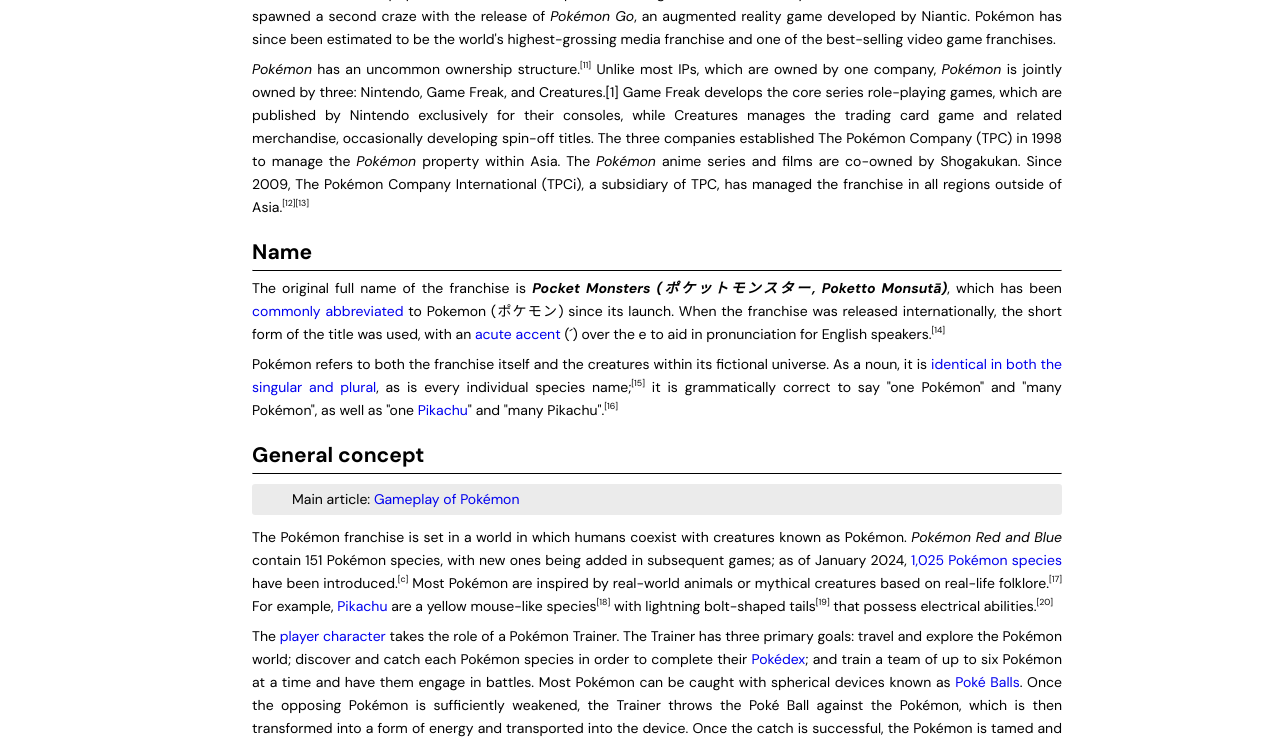
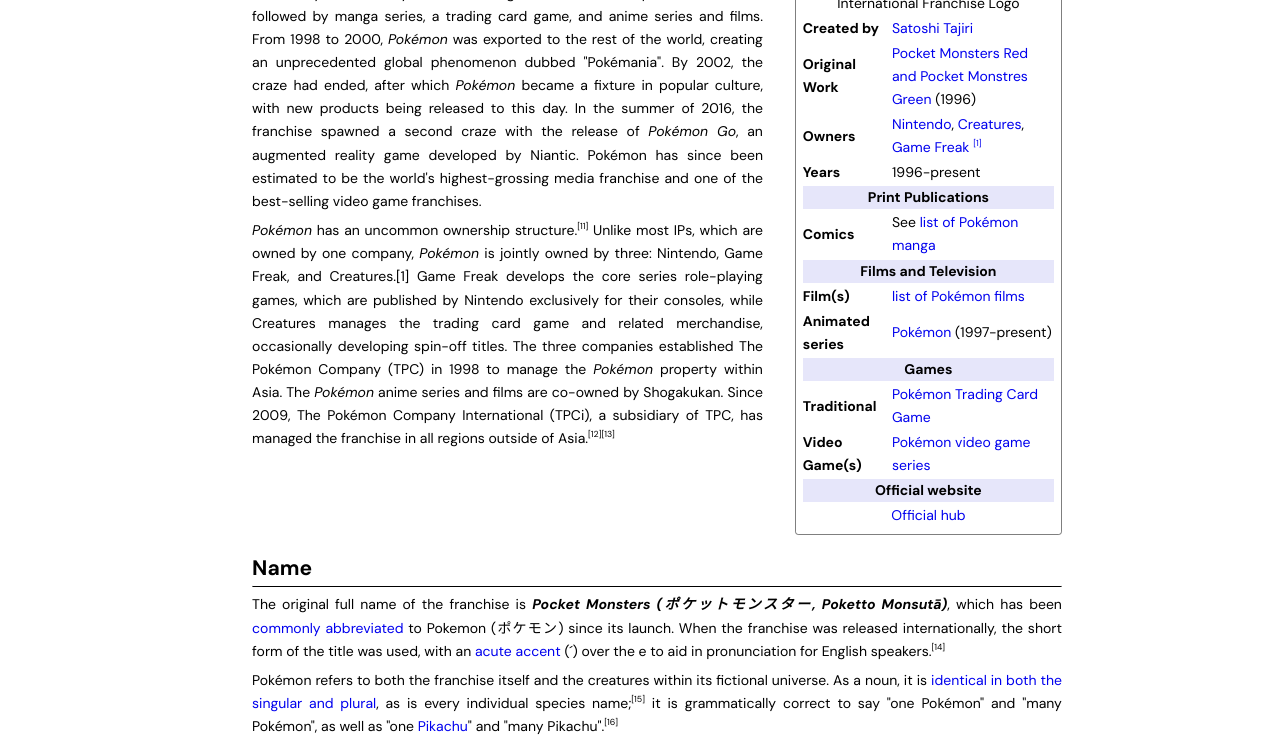
Before and after one commit to MatthewEvan/new-wikipedia-clone, a plain HTML site: page index.html in a window 1280 px wide. Shown: the part 402-1146 px from the top of the page. Drawn offline with Linux system fonts and the light colour scheme.

Commit message:
Adding Wikipedia's table of information

```diff
--- /dev/null
+++ b/additional-elements/table.css
@@ -0,0 +1,31 @@
+* {
+    padding: 0;
+    margin: 0;
+    font-size: 14px;
+}
+
+body {
+    padding: 4rem;
+}
+
+table {
+    border: 0.25px solid hsla(0, 0%, 0%, 0.5);
+    border-radius: 0.2rem;
+    padding: 0.4rem;
+    width: 300px;
+}
+
+table tr th {
+    width: 30%;
+}
+
+
+th, td {
+    text-align: left;
+    padding: 0.2rem;
+}
+
+.table-header {
+    text-align: center;
+    background-color: #E6E6FA;
+}
--- a/index.html
+++ b/index.html
@@ -77,6 +77,7 @@
                             (disambiguation).</a></i>
                 </p>
             </div>
+            <div class="para-and-table">
                 <div class="main-info">
                     <p>
                         Pokémon<sup>[a][b]</sup> is a Japanese <a href="https://en.wikipedia.org/wiki/Media_franchise">media
@@ -116,6 +117,73 @@
                         Company International (TPCi), a subsidiary of TPC, has managed the franchise in all regions outside
                         of Asia.<sup>[12][13]</sup>
                     </p>
+                </div>
+                <table>
+                    <tr>
+                        <th class="table-header" colspan="2" style="font-size: 1.25rem; font-style:italic";>Pokémon</th>
+                    </tr>
+                    <tr>
+                        <td colspan="2" style="text-align: center;">
+                            <img src="https://upload.wikimedia.org/wikipedia/commons/thumb/9/98/International_Pok%C3%A9mon_logo.svg/250px-International_Pok%C3%A9mon_logo.svg.png" alt="Pokemon Logo">
+                            <p>International Franchise Logo</p>
+                        </td>
+                    </tr>
+                    <tr>
+                        <th>Created by</th>
+                        <td><a href="https://en.wikipedia.org/wiki/Satoshi_Tajiri">Satoshi Tajiri</a></td>
+                    </tr>
+                    <tr>
+                        <th style="width: 10%;">Original Work</th>
+                        <td><a href="https://en.wikipedia.org/wiki/Pok%C3%A9mon_Red,_Blue,_and_Yellow">Pocket Monsters Red and Pocket Monstres Green</a> (1996)</td>
+                    </tr>
+                    <tr>
+                        <th>Owners</th>
+                        <td>
+                            <a href="https://en.wikipedia.org/wiki/Nintendo">Nintendo</a>,
+                            <a href="https://en.wikipedia.org/wiki/Creatures_(company)">Creatures</a>,
+                            <a href="https://en.wikipedia.org/wiki/Game_Freak">Game Freak <sup>[1]</sup></a>
+                        </td>
+                    </tr>
+                    <tr>
+                        <th>Years</th>
+                        <td>1996-present</td>
+                    </tr>
+                    <tr>
+                        <th class="table-header" colspan="2">Print Publications</th>
+                    </tr>
+                    <tr>
+                        <th>Comics</th>
+                        <td>See <a href="https://en.wikipedia.org/wiki/List_of_Pok%C3%A9mon_manga">list of Pokémon manga</a></td>
+                    </tr>
+                    <tr>
+                        <th class="table-header" colspan="2">Films and Television</th>
+                    </tr>
+                    <tr>
+                        <th>Film(s)</th>
+                        <td><a href="https://en.wikipedia.org/wiki/List_of_Pok%C3%A9mon_films">list of Pokémon films</a></td>
+                    </tr>
+                    <tr>
+                        <th>Animated series</th>
+                        <td><a href="https://en.wikipedia.org/wiki/Pok%C3%A9mon_(TV_series)">Pokémon</a> (1997-present)</td>
+                    </tr>
+                    <tr>
+                        <th class="table-header" colspan="2">Games</th>
+                    </tr>
+                    <tr>
+                        <th>Traditional</th>
+                        <td><a href="https://en.wikipedia.org/wiki/Pok%C3%A9mon_Trading_Card_Game">Pokémon Trading Card Game</a></td>
+                    </tr>
+                    <tr>
+                        <th>Video Game(s)</th>
+                        <td><a href="https://en.wikipedia.org/wiki/Pok%C3%A9mon_(video_game_series)">Pokémon video game series</a></td>
+                    </tr>
+                    <tr>
+                        <th class="table-header" colspan="2">Official website</th>
+                    </tr>
+                    <tr>
+                        <td colspan="2" style="text-align: center;"><a href="https://www.portal-pokemon.com/">Official hub</a></td>
+                    </tr>
+                </table>
             </div>
             <div id="name">
                 <h2>Name</h2>
--- a/styles.css
+++ b/styles.css
@@ -51,7 +51,7 @@
     display: flex;
     align-items: center;
     justify-content: space-between;
-    box-shadow: rgba(50, 50, 93, 0.25) 0px 4px 4px -2px, rgba(0, 0, 0, 0.3) 0px 1px 4px -3px;
+    box-shadow: rgba(50, 50, 93, 0.25) 0px 2px 4px -2px, rgba(0, 0, 0, 0.3) 0px 1px 4px -3px;
 }
 .wiki-logo {
     display: flex;
@@ -122,7 +122,7 @@
     display: flex;
     flex-direction: column;
     gap: 0.6rem;
-    background-color: hsl(0, 0%, 92%);
+    background-color: hsl(0, 0%, 95%);
     padding: 1rem;
     border-radius: 0.25rem;
     position: sticky;
@@ -160,7 +160,7 @@
 
 .inserted {
     padding: 0.25rem 2.5rem;
-    background-color: hsl(0, 0%, 92%);
+    background-color: hsl(0, 0%, 95%);
     border-radius: 0.2rem;
 }
 
@@ -187,3 +187,35 @@
 #general-concept .inserted {
     margin: 0.25rem 0;
 }
+
+.para-and-table {
+    display: flex;
+    align-items: flex-start;
+    gap: 2rem;
+}
+.main-info {
+    flex: 2;
+}
+table {
+    border: 0.25px solid hsla(0, 0%, 0%, 0.5);
+    border-radius: 0.2rem;
+    padding: 0.3rem;
+    flex: 1;
+}
+
+table tr th {
+    width: 35%;
+}
+
+th, td {
+    text-align: left;
+}
+
+table tr td img {
+    width: 80%;
+}
+
+.table-header {
+    text-align: center;
+    background-color: #E6E6FA;
+}
```
Also changed, not shown: additional-elements/table.html (added, +78 -0 lines). Lines whose indentation alone changed are shown as unchanged.
